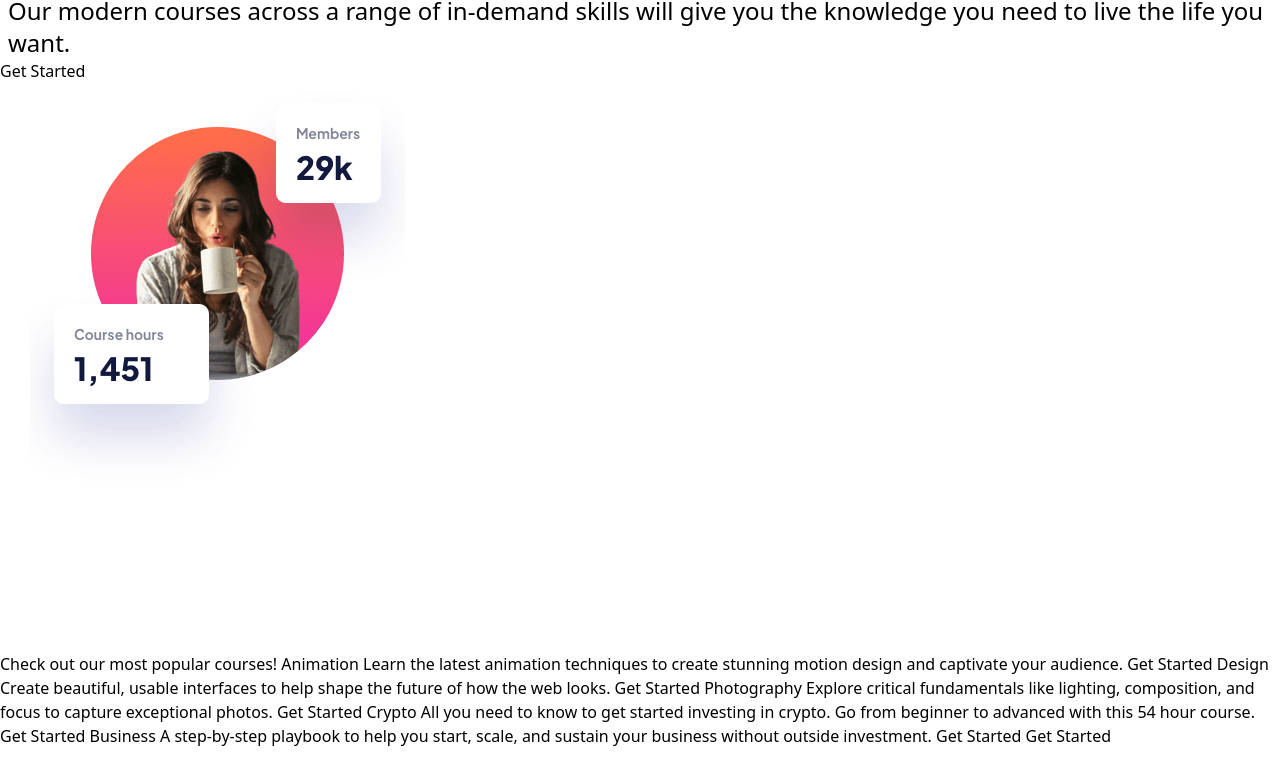
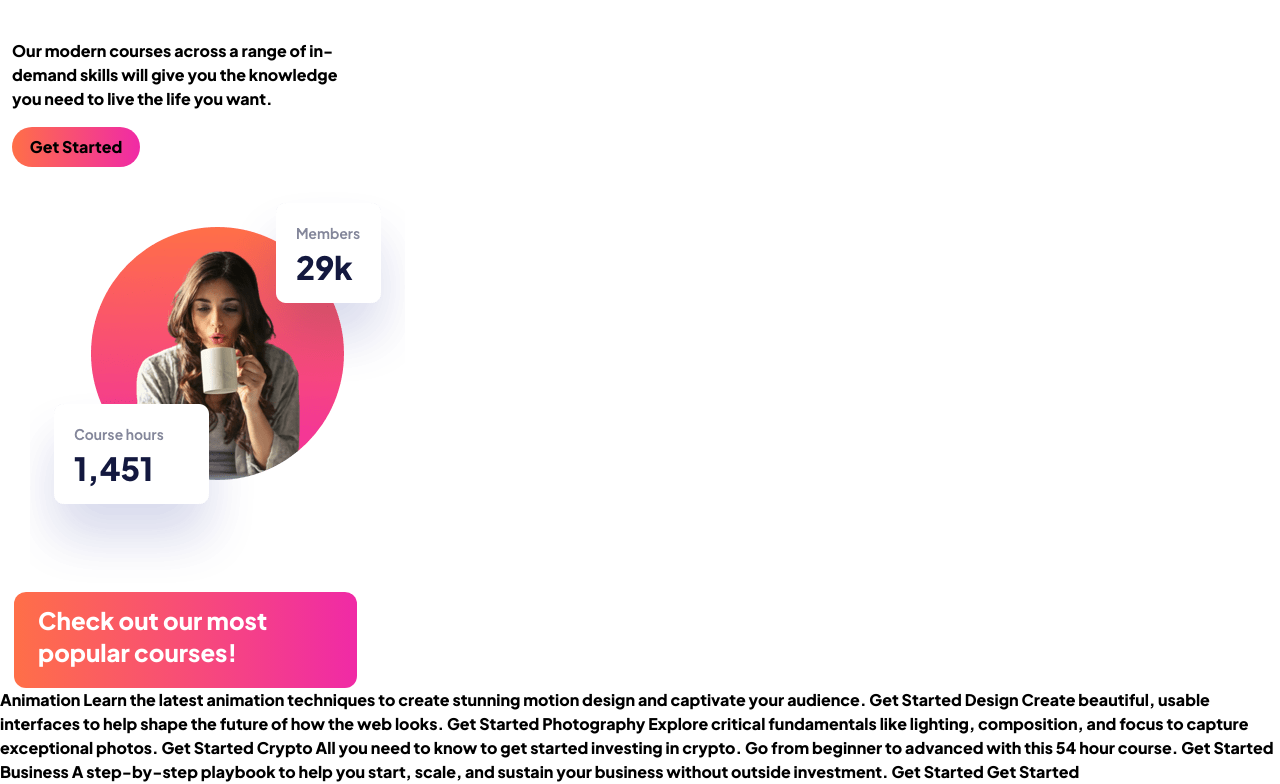
Before and after one commit to RamaziSazuashvili/Skilled-elearning-landing-page, a website: page index.html in a window 1280 px wide. Shown: the part 169-953 px from the top of the page. Before the commit the page ends 917 px from the top, so only its background shows below. Drawn offline with Linux system fonts and the light colour scheme.

Commit message:
Sort of changes

```diff
--- a/index.html
+++ b/index.html
@@ -6,6 +6,7 @@
 
   <link rel="icon" type="image/png" sizes="32x32" href="./assets/favicon-32x32.png">
   <link href="./output.css" rel="stylesheet">
+  <link href="./style.css" rel="stylesheet">
   <link
       href="https://fonts.googleapis.com/css2?family=Plus+Jakarta+Sans:wght@500;700;800&display=swap"
       rel="stylesheet"
@@ -13,12 +14,12 @@
 
   <title>Frontend Mentor | Skilled e-learning landing page</title>
 </head>
-<body>
+<body class="jakarta">
 
 <div>
-   <header class="overflow-hidden pb-40" >
+   <header class="overflow-hidden" >
         <nav
-          class="flex justify-between items-center max-w-def mx-0 pt-8 pl-2 pr-2 lg:pr-2 xsm:px-8"
+          class="flex justify-between items-center max-w-def mx-2 pt-8 pl-2 pr-2 lg:pr-2 xsm:px-8"
         >
           <img src="assets/logo-dark.svg" alt="logo" class="xsm:w-32" />
           <button
@@ -29,18 +30,18 @@
         </nav>
         <div class="flex flex-col items-start gap-12 pl-2 justify-self-start xsm:px-8"
             >
-              <h1 class="text-3xl text-primary font-black">
+              <h1 class="text-4xl font-extrabold leading-10 indent-1 pl-4 pt-10 text-darkblue_c">
                 Maximize skill, minimize budget
               </h1>
-              <p class="text-2xl lg:text-tab-text color-grey_c">
+              <p class="w-94 leading-6 ml-1 text-base text-#83869A ">
                 Our modern courses across a range of in-demand skills will give
                 you the knowledge you need to live the life you want.
               </p>
 
             </div>
              <button
-                href="#"
-                class="w-10 h-6 px-5 bg-pink_c text-center border-2px border-solid rounded-3xl"
+                href=""
+                class="w-32 h-10 ml-3 mb-4 mt-4 bg-gradient-to-r from-orange_c to-pink_c block text-center  border-2px border-solid rounded-3xl"
                 >Get Started</button>
             <div
               class="mr-neg-mg-r mt-neg-mg-t mid:mr-0 mid:mt-0 mid:justify-self-center"
@@ -66,7 +67,7 @@
         </section>
       </header>
     <main>
-      Check out our most popular courses!
+      <div class="w-94 h-24 text-2xl px-6 ml-3.5 py-3 text-white bg-gradient-to-r from-orange_c to-pink_c rounded-xl">Check out our most popular courses!</div>
 
       Animation
       Learn the latest animation techniques to create stunning motion
--- a/style.css
+++ b/style.css
@@ -3,7 +3,15 @@
 @tailwind utilities;
 
 
-@font-face {
-    font-family: "jakarta";
-    src: url(https://fonts.googleapis.com/css2?family=Plus+Jakarta+Sans:wght@500;700;800&display=swap);
-}
+@import url('https://fonts.googleapis.com/css2?family=Plus+Jakarta+Sans:ital,wght@0,200..800;1,200..800&display=swap');
+
+
+
+.jakarta {
+    font-family: "Plus Jakarta Sans", sans-serif;
+    font-optical-sizing: auto;
+        font-weight: 400;
+        font-weight: 800;
+        font-weight: 900;
+    font-style: normal;
+};
--- a/tailwind.config.js
+++ b/tailwind.config.js
@@ -4,9 +4,14 @@ module.exports = {
   theme: {
     extend: {
       colors: {
-        grey_c: "#83869A",
+        gray_c: "#83869A",
         orange_c: "#FF6F48",
-        pink_c: "#F02AA6"
+        pink_c: "#F02AA6",
+        darkblue_c: "#13183F",
+      },
+
+      width: {
+        94: "343px",
       },
     },
   },
```
Also changed, not shown: output.css.
